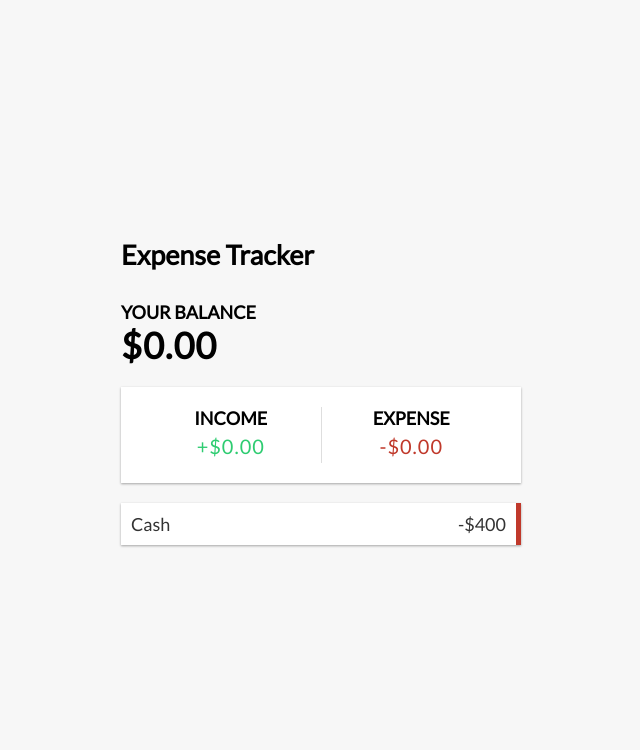
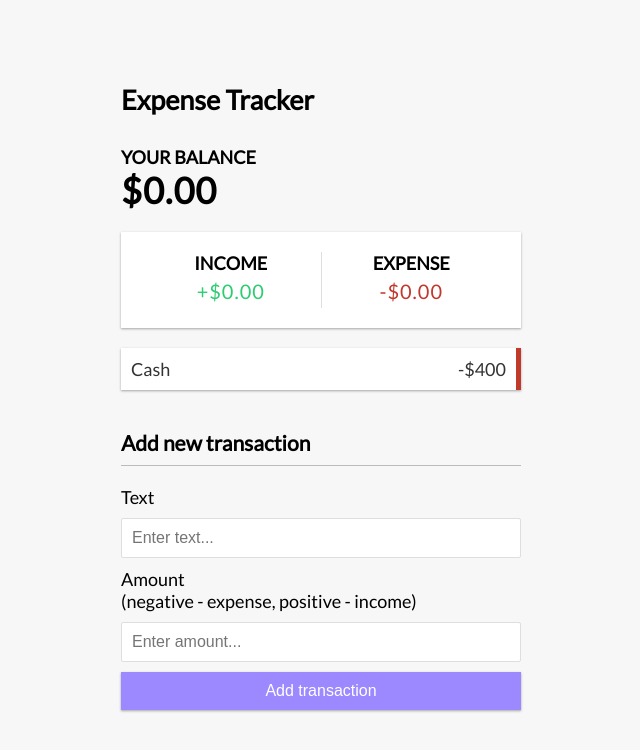
Before and after one commit to AbdulRehman-1/vue-expense-tracker-ts, a Vue app: page / in a window 1280 px wide. Shown: the top 750 px of the page, without its empty margins (319-959 px from the left). Built offline with nearby package versions, Linux system fonts and the light colour scheme.

Commit message:
AddTrasanction component UI completed

```diff
--- a/src/App.vue
+++ b/src/App.vue
@@ -4,6 +4,7 @@
     <AppBalance />
     <IncomeExpense />
     <TransactionList />
+    <AddTransaction />
   </div>
 </template>
 
@@ -12,4 +13,5 @@
 import AppBalance from './components/AppBalance.vue'
 import IncomeExpense from './components/IncomeExpense.vue'
 import TransactionList from './components/TransactionList.vue'
+import AddTransaction from './components/AddTransaction.vue'
 </script>
--- /dev/null
+++ b/src/components/AddTransaction.vue
@@ -0,0 +1,17 @@
+<template>
+  <h3>Add new transaction</h3>
+  <form id="form">
+    <div class="form-control">
+      <label for="text">Text</label>
+      <input type="text" id="text" placeholder="Enter text..." />
+    </div>
+    <div class="form-control">
+      <label for="amount"
+        >Amount <br />
+        (negative - expense, positive - income)</label
+      >
+      <input type="number" id="amount" placeholder="Enter amount..." />
+    </div>
+    <button class="btn">Add transaction</button>
+  </form>
+</template>
```
